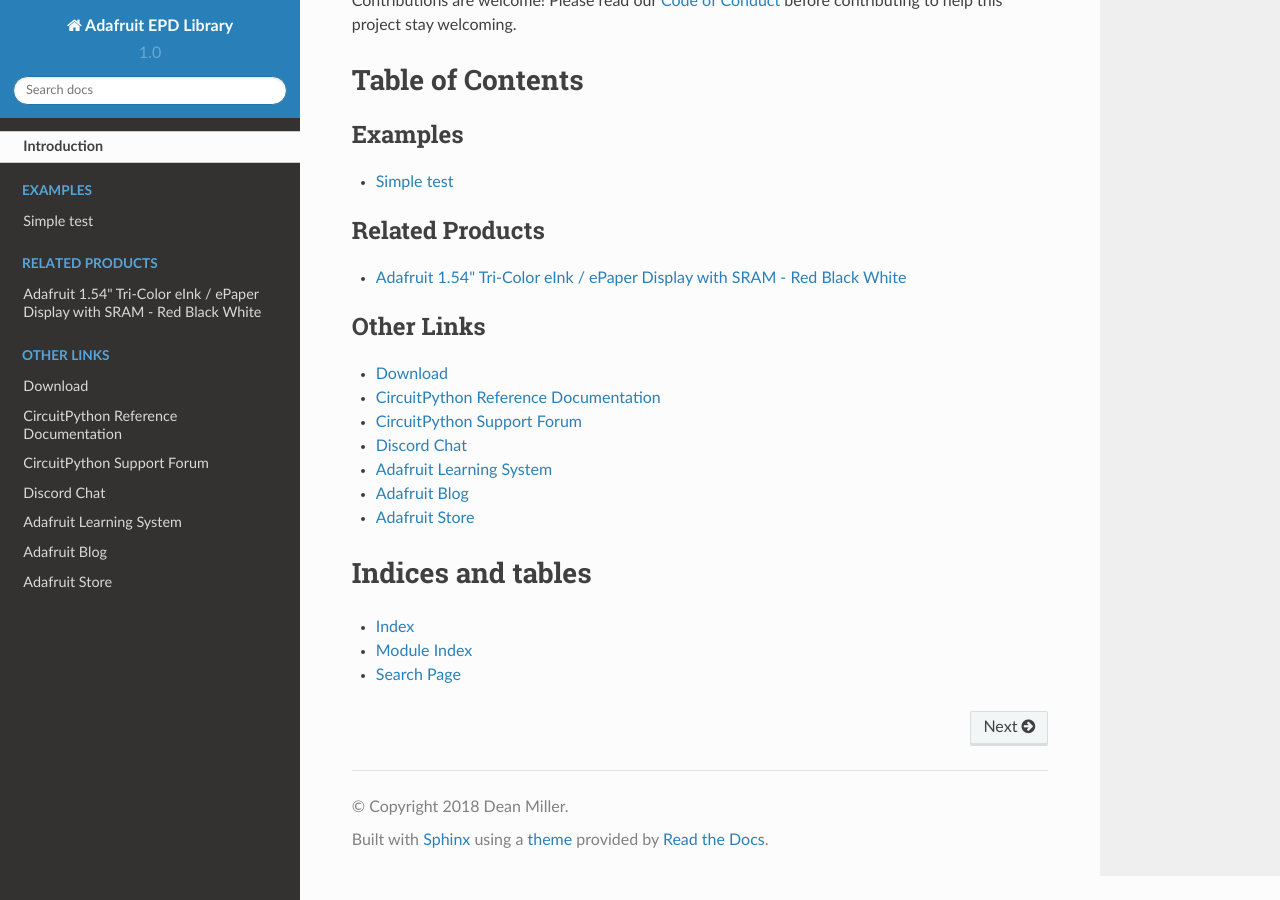
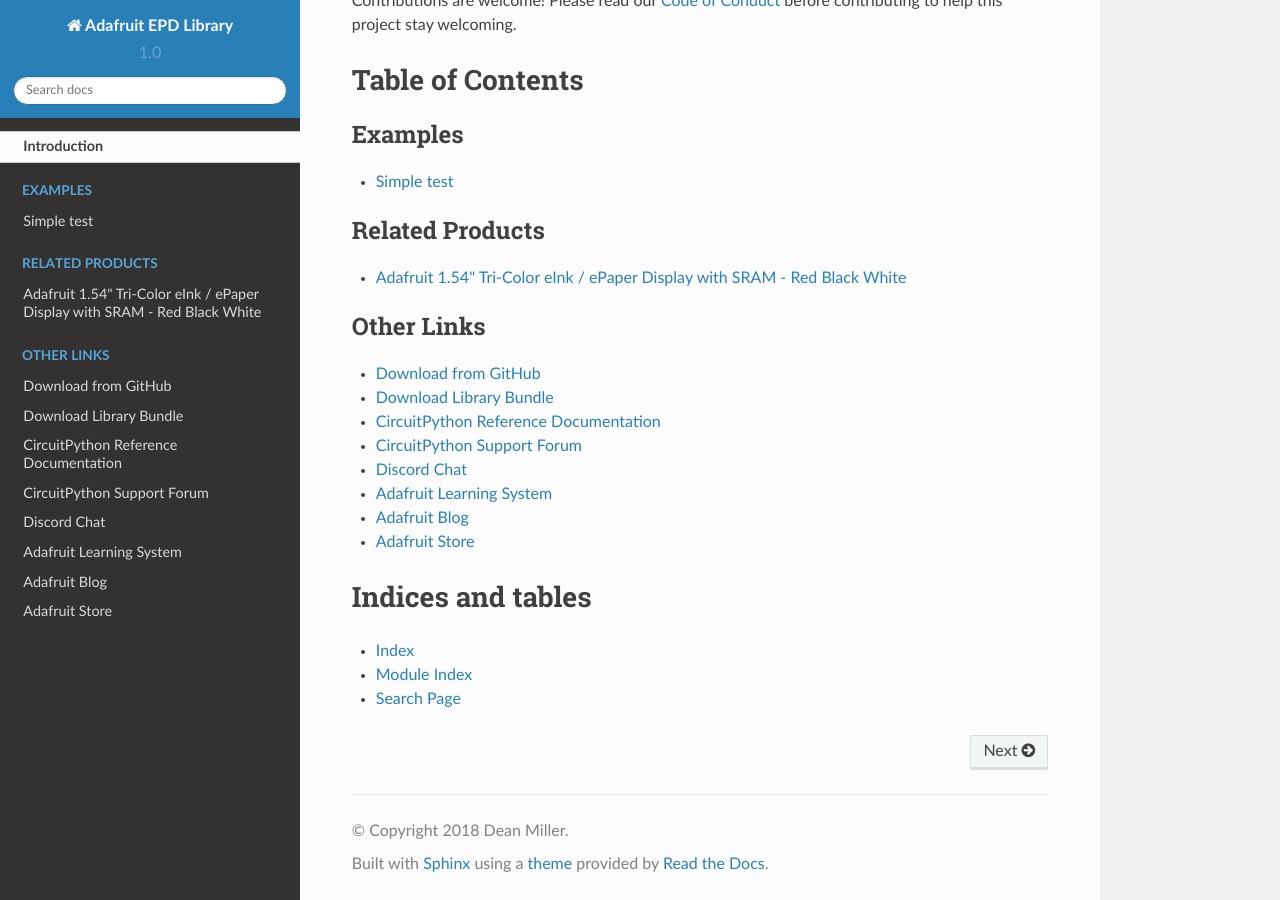
Before and after one commit to adafruit/Adafruit_CircuitPython_EPD, a Sphinx documentation site: the page built from docs/index.rst, in a window 1280 px wide and 900 px high, scrolled down 1987 px. Built offline with Sphinx 7.4.7 and the Read the Docs theme 2.0.0, drawn with Linux system fonts in a browser that asks for light colours.

Commit message:
Added cp.org link to index.rst

```diff
--- a/docs/index.rst
+++ b/docs/index.rst
@@ -31,7 +31,8 @@
 .. toctree::
     :caption: Other Links
 
-    Download <https://github.com/adafruit/Adafruit_CircuitPython_EPD/releases/latest>
+    Download from GitHub <https://github.com/adafruit/Adafruit_CircuitPython_EPD/releases/latest>
+    Download Library Bundle <https://circuitpython.org/libraries>
     CircuitPython Reference Documentation <https://docs.circuitpython.org>
     CircuitPython Support Forum <https://forums.adafruit.com/viewforum.php?f=60>
     Discord Chat <https://adafru.it/discord>
```
